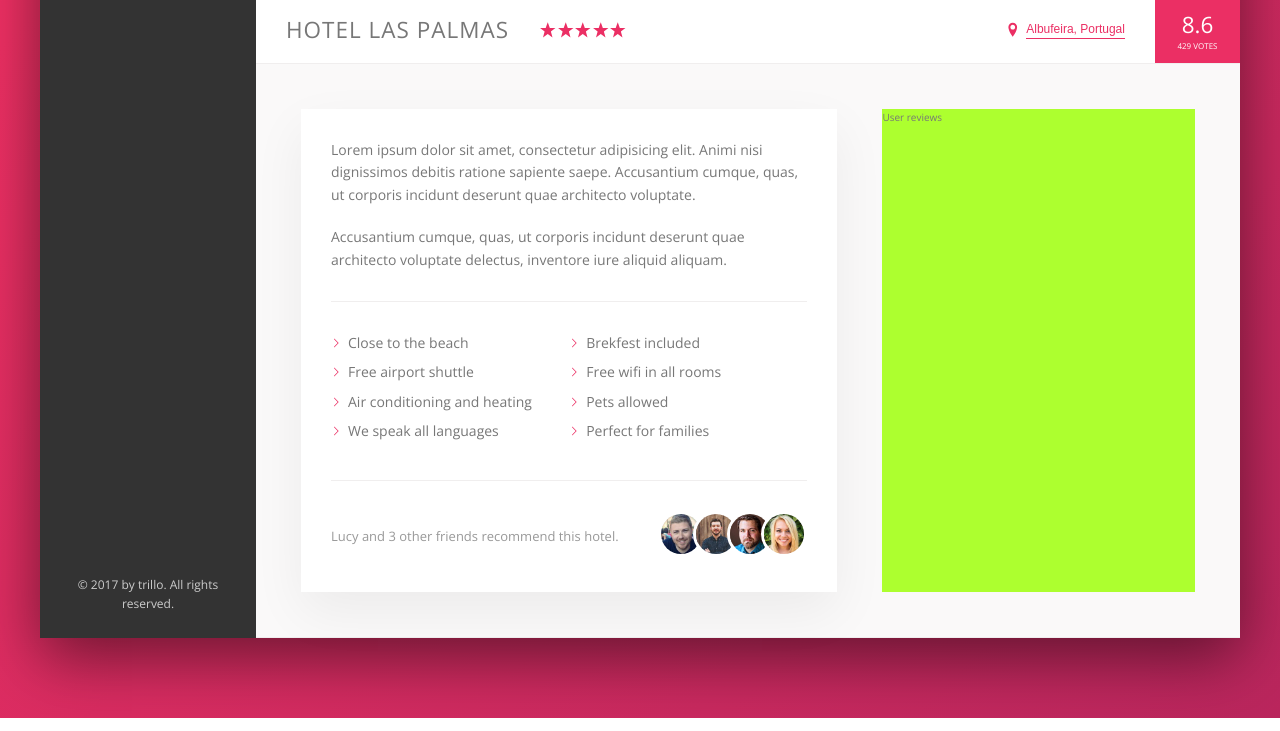
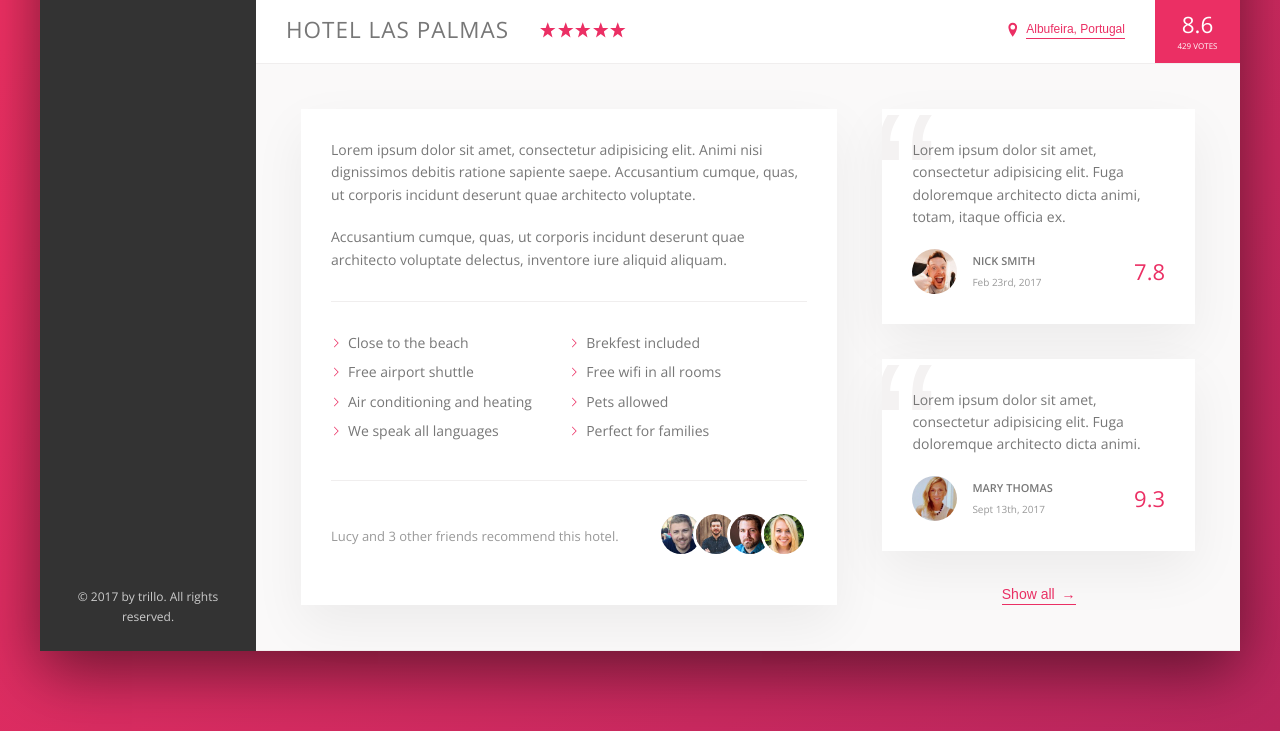
Before and after one commit to Altiuss/Trillo, a website: page index.html in a window 1280 px wide. Shown: the part 538-1269 px from the top of the page. Drawn offline with nearby package versions, Linux system fonts and the light colour scheme.

Commit message:
Buildingthe User Reviews Section

```diff
--- a/index.html
+++ b/index.html
@@ -147,12 +147,12 @@
                     <div class="description">
                         <p class="paragraph">
                             Lorem ipsum dolor sit amet, consectetur adipisicing elit.
-                             Animi nisi dignissimos debitis ratione sapiente saepe.
-                              Accusantium cumque, quas, ut corporis incidunt deserunt quae architecto voluptate.
+                            Animi nisi dignissimos debitis ratione sapiente saepe.
+                            Accusantium cumque, quas, ut corporis incidunt deserunt quae architecto voluptate.
                         </p>
                         <p class="paragraph">
                             Accusantium cumque, quas, ut corporis incidunt deserunt quae architecto voluptate delectus,
-                             inventore iure aliquid aliquam.
+                            inventore iure aliquid aliquam.
                         </p>
                         <ul class="list">
                             <li class="list__item">Close to the beach</li>
@@ -176,8 +176,38 @@
                             </div>
                         </div>
                     </div>
+
                     <div class="user-reviews">
-                        User reviews
+                        <figure class="review">
+                            <blockquote class="review__text">
+                                Lorem ipsum dolor sit amet, consectetur adipisicing elit.
+                                Fuga doloremque architecto dicta animi, totam, itaque officia ex.
+                            </blockquote>
+                            <figcaption class="review__user">
+                                <img src="img/user-1.jpg" alt="User 1" class="review__photo">
+                                <div class="review__user-box">
+                                    <p class="review__user-name">Nick Smith</p>
+                                    <p class="review__user-date">Feb 23rd, 2017</p>
+                                </div>
+                                <div class="review__rating">7.8</div>
+                            </figcaption>
+                        </figure>
+
+                        <figure class="review">
+                            <blockquote class="review__text">
+                                Lorem ipsum dolor sit amet, consectetur adipisicing elit.
+                                Fuga doloremque architecto dicta animi.
+                            </blockquote>
+                            <figcaption class="review__user">
+                                <img src="img/user-2.jpg" alt="User 2" class="review__photo">
+                                <div class="review__user-box">
+                                    <p class="review__user-name">Mary Thomas</p>
+                                    <p class="review__user-date">Sept 13th, 2017</p>
+                                </div>
+                                <div class="review__rating">9.3</div>
+                            </figcaption>
+                        </figure>
+                        <button class="btn-inline">Show all <span>&rarr;</span></button>
                     </div>
                 </div>
 
--- a/sass/_components.scss
+++ b/sass/_components.scss
@@ -319,8 +319,20 @@
     cursor: pointer;
     transition: all .2s;
 
+    & span {
+        margin-left: 3px;
+        transition: margin-left .2s;
+    }
+
+    & span:hover {
+        color: var(--color-grey-dark-1);
+    }
+
     &:hover {
         color: var(--color-grey-dark-1);
+        span {
+            margin-left: 8px;
+        }
     }
 
     &:focus {
@@ -426,3 +438,73 @@
         }
     }
 }
+
+///////////////////////////////////////////
+/// REVIEWS
+
+.review {
+    background-color: #fff;
+    box-shadow: var(--shadow-light);
+    padding: 3rem;
+    margin-bottom: 3.5rem;
+    position: relative;
+    overflow: hidden;
+
+    &__text {
+        margin-bottom: 2rem;
+        z-index: 10;
+        position: relative;
+    }
+
+    &__user {
+        display: flex;
+        align-items: center;
+
+    }
+
+    &__photo {
+
+        width: 4.5rem;
+        height: 4.5rem;
+        border-radius: 50%;
+        object-fit: cover;
+        margin-right: 1.5rem;
+    }
+
+    &__user-box {
+        flex: auto;
+    }
+
+    &__user-name {
+        font-size: 1.1rem;
+        font-weight: 600;
+        text-transform: uppercase;
+        margin-bottom: .4rem;
+    }
+
+    &__user-date {
+        font-size: 1rem;
+        color: var(--color-grey-dark-3);
+    }
+
+    &__rating {
+        color: var(--color-primary);
+        font-size: 2.2rem;
+        font-weight: 300;
+    }
+
+    &::before {
+        content: "“";
+        // content: "\201C";
+        position: absolute;
+        top: -8.5rem;
+        left: -1rem;
+        // line-height: 1;
+        font-size: 20rem;
+        color: var(--color-grey-light-2);
+        font-family: sans-serif;
+        z-index: 1;
+
+    }
+
+}
--- a/sass/_layout.scss
+++ b/sass/_layout.scss
@@ -37,6 +37,7 @@
 }
 
 .detail {
+    font-size: 1.4rem;
     display: flex;
     padding: 4.5rem;
     background-color: var(--color-grey-light-1);
@@ -44,7 +45,7 @@
 }
 
 .description {
-    font-size: 1.4rem;
+
     background-color: #fff;
     box-shadow: var(--shadow-light);
     padding: 3rem;
@@ -53,6 +54,9 @@
 }
 
 .user-reviews {
-    background-color: greenyellow;
+
     flex: 1;
+    display: flex;
+    flex-direction: column;
+    align-items:center;
 }
```
Also changed, not shown: css/style.css, 1 other file.
